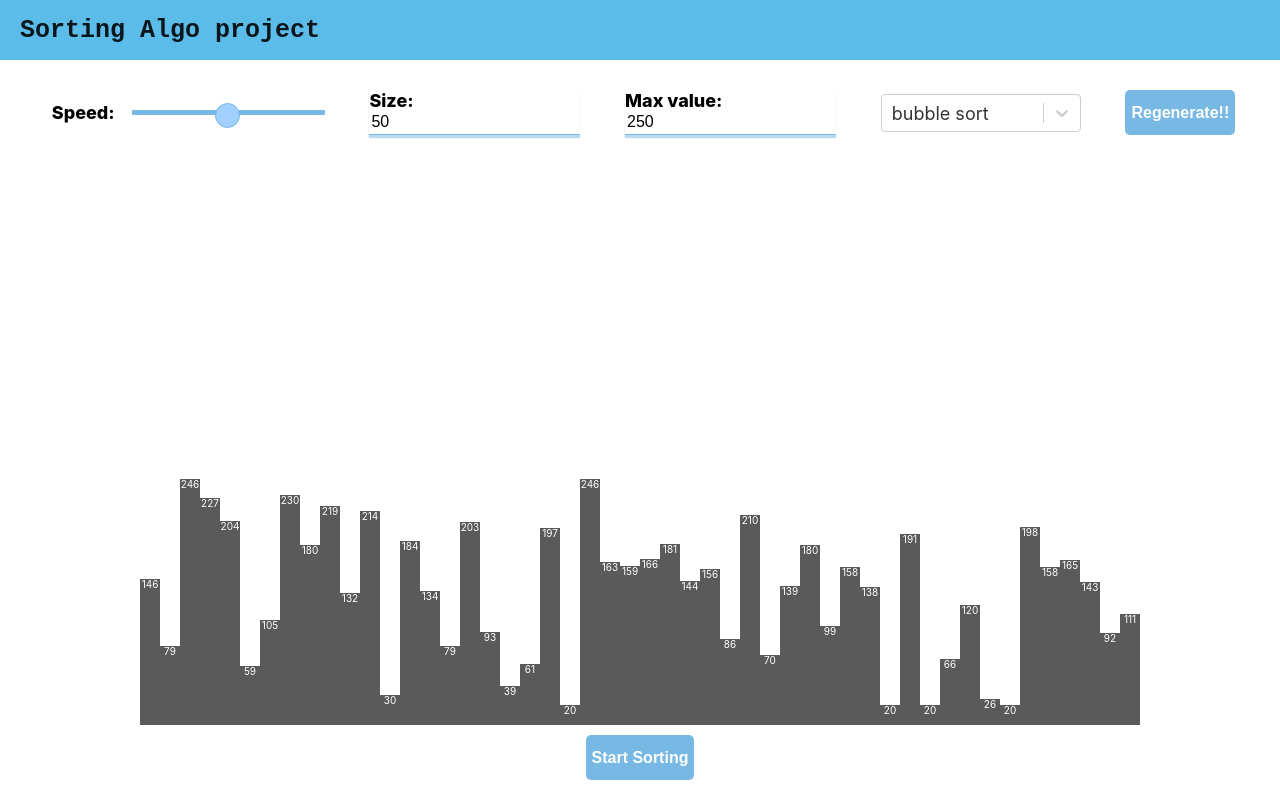
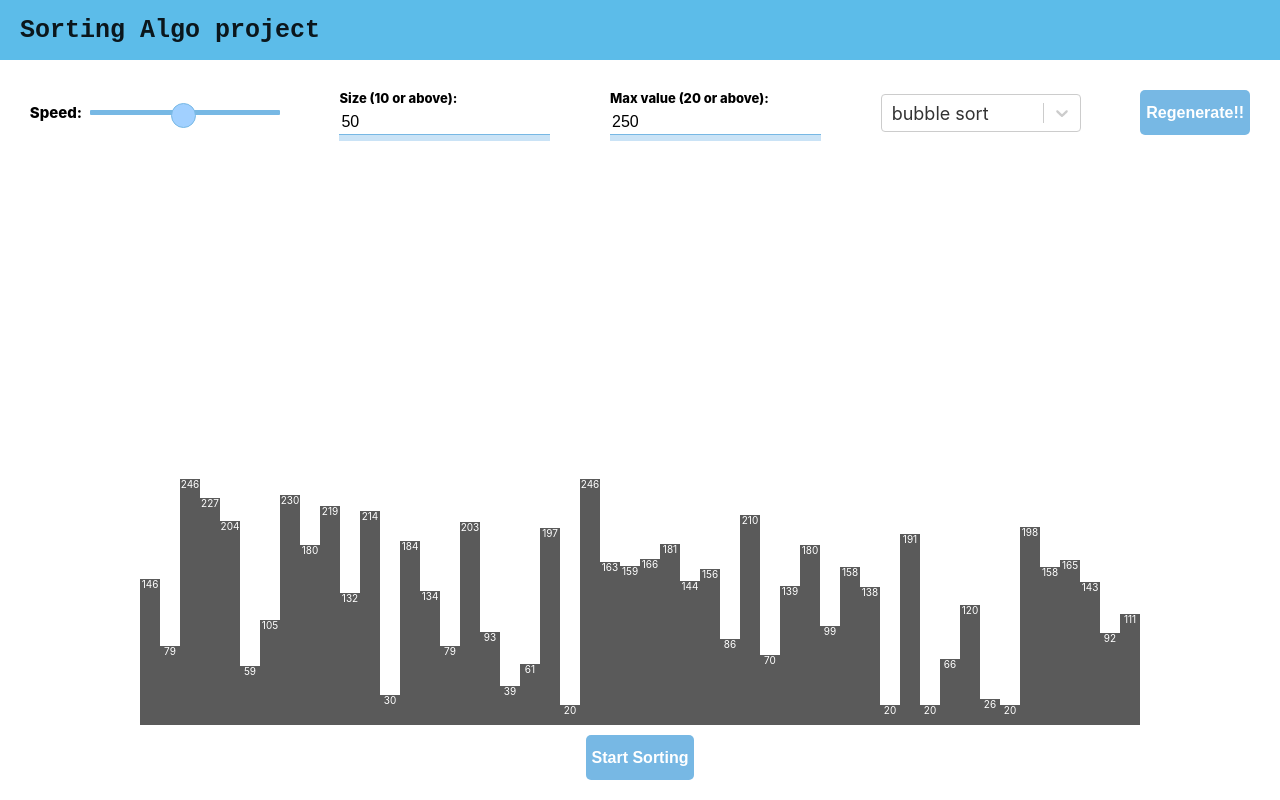
Before and after one commit to lianfengluo/sorting_project, a React (Create React App) app: page / in a window 1280 px wide. Built offline with nearby package versions, Linux system fonts and the light colour scheme.

Commit message:
changing style

```diff
--- a/src/App.css
+++ b/src/App.css
@@ -1,7 +1,6 @@
-.App {
-  text-align: center;
-}
-
+/* .App {
+  background: linear-gradient(to right,  rgba(255, 255, 255, 0.548), 80%, rgba(144, 220, 255, 0.644));
+} */
 .App-logo {
   height: 40vmin;
   pointer-events: none;
@@ -96,24 +95,25 @@ h3 {
 }
 
 .setting-container {
+  min-width: 950px;
   width: 100%;
   display: flex;
-  justify-content: space-evenly;
+  justify-content: space-around;
   height: 45px;
-  background-color: rgba(255, 255, 255, 0.459);
+  /* background-color: rgba(149, 144, 144, 0.459); */
   padding-top: 30px;
   padding-bottom: 30px;
 }
 
 .sorting-speed {
-  width: 280px;
+  width: 250px;
 }
 
-.sorting-speed label {
-  margin-right:10px;
-  font-size: 1.8rem;
+.sorting-speed label[for="speed"] {
+  margin-right: 10px;
   font-weight: 800;
-  width: 80px;
+  font-size: 1.5rem ;
+  width: 50px;
   box-sizing: border-box;
 }
 
@@ -249,9 +249,9 @@ h3 {
   width: 100%;
   height: 100%;
   border-bottom: 1px solid rgb(119, 184, 228);
-  -webkit-box-shadow: 0px 3px 1px 0px rgba(119, 184, 228,0.5);
-  -moz-box-shadow: 0px 3px 1px 0px rgba(119, 184, 228,0.5);
-  box-shadow: 0px 3px 1px 0px rgba(119, 184, 228,0.5);
+  -webkit-box-shadow:0px 6px 0px 0px rgba(113, 184, 231, 0.39);
+  -moz-box-shadow:0px 6px 0px 0px rgba(119, 184, 231, 0.39);
+  box-shadow:0px 6px 0px 0px rgba(119, 184, 231, 0.39);
 }
 
 .input-size input[type=text]::-webkit-inner-spin-button,
@@ -267,7 +267,7 @@ h3 {
 .setting-container label {
   margin-right:10px;
   box-sizing: border-box;
-  font-size: 1.8rem;
+  font-size: 1.3rem;
   font-weight: 800;
 }
 
@@ -306,6 +306,7 @@ h3 {
   cursor: pointer;
   background-color: rgba(135, 191, 228, 0.945);
 }
+
 
 .bar-chart {
   height: 70vh;
--- a/src/components/BarChart.tsx
+++ b/src/components/BarChart.tsx
@@ -26,9 +26,7 @@ const BarChart: React.FC<Props> = ({ array, speed, setArray, algoOption }) => {
       node.style.backgroundColor = "rgba(0, 140, 255, 0.712)";
       node.style.height = value.toString() + 'px';
       await new Promise((resolve, _) => {
-        if (rerender) {
-          resolve();
-        }
+        rerender && resolve();
         setTimeout(()=>resolve(), 3000 / speed)
       })
       node.textContent = value.toString();
@@ -69,18 +67,17 @@ const BarChart: React.FC<Props> = ({ array, speed, setArray, algoOption }) => {
     }
   }
   return (
-    <>
+    <div className="chart-content">
       <div className="bar-chart">
         {array.map((v, k) =>
-          <Bar speed={speed} key={k} value={v} width={width} ref={ref => {
-            refsArray[k] = ref;
-          }} />
+          <Bar speed={speed} key={k} value={v} width={width}
+                      ref={ref => refsArray[k] = ref} />
         )}
       </div>
       <div className="sorting-button" onClick={() => sortStart()}>
         <button>Start Sorting</button>
       </div>
-    </>
+    </div>
   )
 }
 
--- a/src/components/Settings.tsx
+++ b/src/components/Settings.tsx
@@ -49,6 +49,8 @@ export const Settings: React.FC<SettingInfo> = ({ setArraySize, setSpeed, setMax
   const [arraySize, setInnerArraySize] = useState<number>(default_size);
   const [max, setInnerMax] = useState<number>(default_max);
   const [selectedOption, setSelectedOption] = useState<ValueType<Option>>(algoOptions[0]);
+  // const inputSizeRef: RefObject<HTMLInputElement> = createRef();
+  // const inputMaxRef: RefObject<HTMLInputElement> = createRef();
   const submitArraySize = (value:number): void => {
     const val = (+value < 10 ? 10 : (+value > 100) ? 100 : +value);
     setInnerArraySize(val);
@@ -75,7 +77,7 @@ export const Settings: React.FC<SettingInfo> = ({ setArraySize, setSpeed, setMax
             setInnerArraySize(!isNaN(+e.target.value) ? +e.target.value : default_size)}
           onKeyDown={(e) => e.key === 'Enter' && submitArraySize(+e.currentTarget.value)} required />
         <label htmlFor="arraySize">
-          Size:
+          Size (10 or above):
         </label>
       </div>
       <div className="max-number">
@@ -84,7 +86,7 @@ export const Settings: React.FC<SettingInfo> = ({ setArraySize, setSpeed, setMax
           onKeyDown={(e) => e.key === 'Enter' && submitMaxVal(+e.currentTarget.value)}
           name="maxNumber" required />
         <label htmlFor="maxNumber">
-          Max value:
+          Max value (20 or above):
         </label>
       </div>
       <div className="select-class">
```
